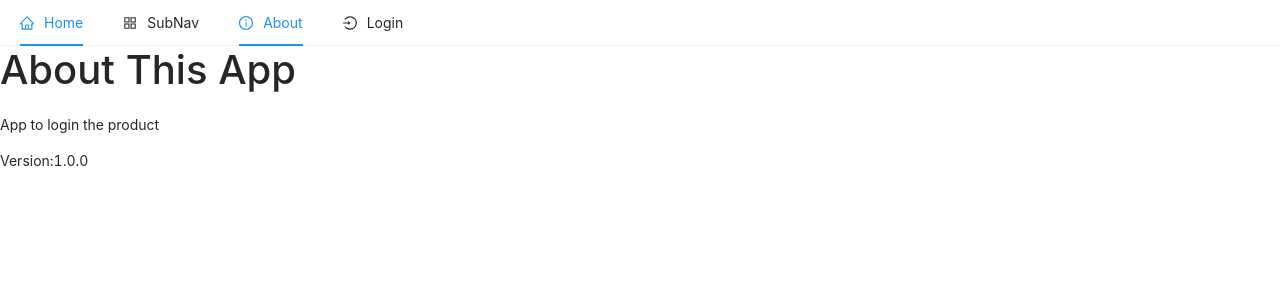
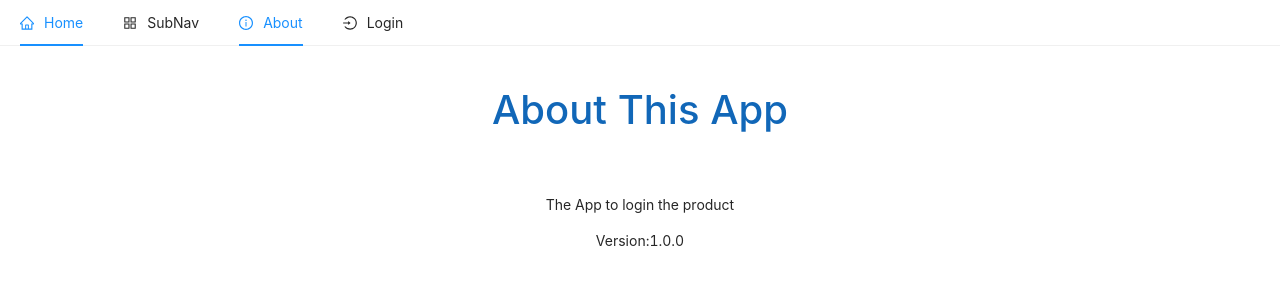
Before and after one commit to n-yuan/login-app, a React (Create React App) app: page /about in a window 1280 px wide. Shown: the top 300 px of the page. Built offline with nearby package versions, Linux system fonts and the light colour scheme.

Commit message:
Update the style of each page

```diff
--- a/src/pages/About.tsx
+++ b/src/pages/About.tsx
@@ -1,12 +1,16 @@
-import React, { Fragment } from "react";
+import React from "react";
 
 const About: React.FC = () => {
   return (
-    <Fragment>
-      <h1>About This App</h1>
-      <p>App to login the product</p>
-      <p>Version:1.0.0</p>
-    </Fragment>
+    <div className="container">
+      <div className="page-header__wrapper">
+        <h1 className="page-header__text">About This App</h1>
+      </div>
+      <div className="text-center">
+        <p>The App to login the product</p>
+        <p>Version:1.0.0</p>
+      </div>
+    </div>
   );
 };
 
--- a/src/pages/Home.tsx
+++ b/src/pages/Home.tsx
@@ -1,10 +1,12 @@
-import React, { Fragment } from "react";
+import React from "react";
 
 const Home: React.FC = () => {
   return (
-    <Fragment>
-      <h1>Home page</h1>
-    </Fragment>
+    <div className="container">
+      <div className="page-header__wrapper">
+        <h1 className="page-header__text">Home page</h1>
+      </div>
+    </div>
   );
 };
 
--- a/src/pages/MockPage.tsx
+++ b/src/pages/MockPage.tsx
@@ -1,4 +1,4 @@
-import React, { Fragment } from "react";
+import React from "react";
 
 import { RouteComponentProps } from "react-router";
 
@@ -11,9 +11,11 @@ interface MockPageProps extends RouteComponentProps<MatchParams> {}
 const MockPage: React.FC<MockPageProps> = (props) => {
   const { match } = props;
   return (
-    <Fragment>
-      <h1>Mock page {match.params.id}</h1>
-    </Fragment>
+    <div className="container">
+      <div className="page-header__wrapper">
+        <h1 className="page-header__text">Mock page {match.params.id}</h1>
+      </div>
+    </div>
   );
 };
 
--- a/src/pages/NotFound.tsx
+++ b/src/pages/NotFound.tsx
@@ -1,11 +1,15 @@
-import React, { Fragment } from "react";
+import React from "react";
 
 const NotFound: React.FC = () => {
   return (
-    <Fragment>
-      <h1>Not Found</h1>
-      <p>The page you are looking for does not exist...</p>
-    </Fragment>
+    <div className="container">
+      <div className="page-header__wrapper">
+        <h1 className="page-header__text">Not Found</h1>
+      </div>
+      <div className="text-center">
+        <p>The page you are looking for does not exist...</p>
+      </div>
+    </div>
   );
 };
 
--- /dev/null
+++ b/src/styles/style.scss
@@ -0,0 +1,46 @@
+$primary-color: #1167b8;
+
+.page-header {
+  &__wrapper {
+    width: 100%;
+    display: flex;
+    flex-direction: row;
+    justify-content: center;
+    margin: 40px 0;
+  }
+  &__text {
+    color: $primary-color;
+  }
+}
+
+.center-container {
+  width: 100%;
+  display: flex;
+  flex-direction: row;
+  justify-content: center;
+}
+
+.text-center {
+  text-align: center;
+}
+
+.login-form {
+  width: 400px;
+  &__input-wrapper {
+    margin: 20px 0;
+  }
+  &__button-row {
+    display: flex;
+    flex-direction: row;
+    justify-content: space-around;
+    margin-top: 20px;
+  }
+  &__button-wrapper {
+    width: 100%;
+  }
+  &__sub-info-container {
+    margin-top: 30px;
+    text-align: center;
+    font-weight: 300;
+  }
+}
```
